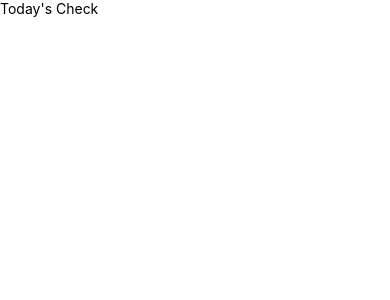
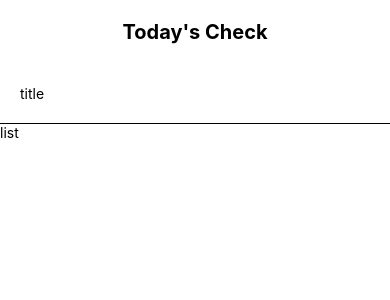
Before and after one commit to pparksso/RN_Calendar, a React Native app: screen /List in a window 390 px wide. Shown: the top 300 px of the page. Built offline with nearby package versions, Linux system fonts and the light colour scheme.

Commit message:
design: header, section, title

```diff
--- a/App.js
+++ b/App.js
@@ -11,10 +11,10 @@ export default function App() {
   return (
     <>
       <StatusBar />
-      <SafeAreaView>
+      <SafeAreaView style={styles.container}>
         <Header />
         <NavigationContainer>
-          <Stack.Navigator>
+          <Stack.Navigator screenOptions={{ headerShown: false }}>
             <Stack.Screen name="List" component={ListScreen} />
             <Stack.Screen name="Calendar" component={CalendarScreen} />
           </Stack.Navigator>
@@ -27,8 +27,5 @@ export default function App() {
 const styles = StyleSheet.create({
   container: {
     flex: 1,
-    backgroundColor: "#fff",
-    alignItems: "center",
-    justifyContent: "center",
   },
 });
--- a/components/common/Header.jsx
+++ b/components/common/Header.jsx
@@ -3,12 +3,21 @@ import { View, Text, StyleSheet } from "react-native";
 
 const Header = () => {
   return (
-    <View>
-      <Text>Today's Check</Text>
+    <View style={styles.header}>
+      <Text style={styles.title}>Today's Check</Text>
     </View>
   );
 };
 
-const styles = StyleSheet.create({});
+const styles = StyleSheet.create({
+  header: {
+    paddingVertical: 20,
+  },
+  title: {
+    fontSize: 20,
+    fontWeight: "700",
+    textAlign: "center",
+  },
+});
 
 export default Header;
--- a/components/ui/Section.jsx
+++ b/components/ui/Section.jsx
@@ -1,11 +1,15 @@
-import React from 'react';
+import React from "react";
+import { StyleSheet, View } from "react-native";
 
-const Section = () => {
-    return (
-        <div>
-
-        </div>
-    );
+const Section = ({ children }) => {
+  return <View style={styles.sectionContainer}>{children}</View>;
 };
 
+const styles = StyleSheet.create({
+  sectionContainer: {
+    flex: 1,
+    backgroundColor: "#fff",
+  },
+});
+
 export default Section;
--- a/components/ui/TitleCard.jsx
+++ b/components/ui/TitleCard.jsx
@@ -1,11 +1,18 @@
-import React from 'react';
+import React from "react";
+import { View, StyleSheet } from "react-native";
 
-const TitleCard = () => {
-    return (
-        <div>
-
-        </div>
-    );
+const TitleCard = ({ children }) => {
+  return <View style={styles.titleContainer}>{children}</View>;
 };
 
+const styles = StyleSheet.create({
+  titleContainer: {
+    height: 60,
+    justifyContent: "center",
+    paddingHorizontal: 20,
+    borderBottomWidth: 1,
+    borderColor: "#000",
+  },
+});
+
 export default TitleCard;
--- a/screens/ListScreen.jsx
+++ b/screens/ListScreen.jsx
@@ -1,12 +1,28 @@
 import React from "react";
-import { View, Text } from "react-native";
+import { View, Image, Pressable, Text, StyleSheet } from "react-native";
+import Section from "../components/ui/Section";
+import TitleCard from "../components/ui/TitleCard";
 
 const ListScreen = () => {
   return (
-    <View>
+    <Section>
+      <TitleCard>
+        <View>
+          <Image />
+          <View>
+            <Pressable>
+              <Image />
+            </Pressable>
+            <Text></Text>
+          </View>
+        </View>
+        <Text>title</Text>
+      </TitleCard>
       <Text>list</Text>
-    </View>
+    </Section>
   );
 };
 
+const styles = StyleSheet.create({});
+
 export default ListScreen;
```
Also changed, not shown: assets/images/plus.png (added).
